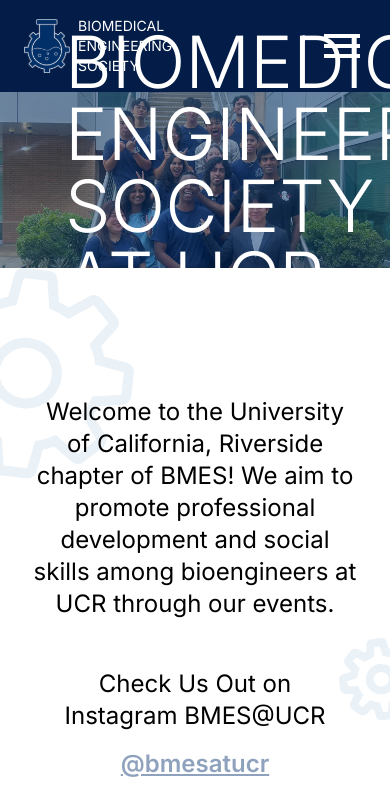
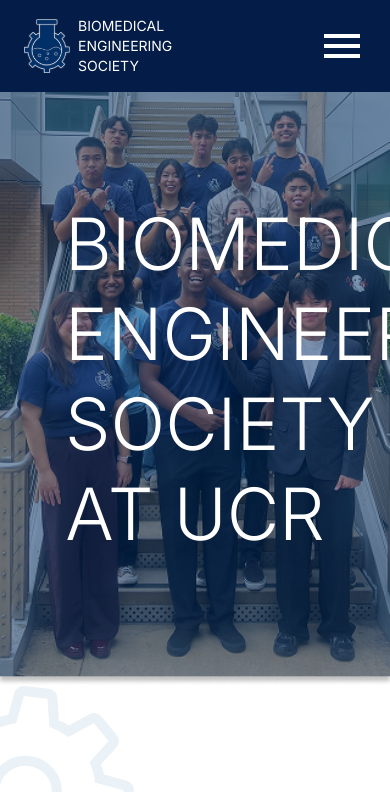
Before and after one commit to acm-ucr/bmes-website, a Next.js app: page / in a window 390 px wide. Shown: the top 792 px of the page. Built offline with nearby package versions, Linux system fonts and the light colour scheme.

Commit message:
responsified header

```diff
--- a/src/app/page.tsx
+++ b/src/app/page.tsx
@@ -1,5 +1,7 @@
+import Image from "next/image";
 import Header from "@/components/Header";
 import homeHeader from "@/public/headers/homeHeader.webp";
+import SmallHomeHeader from "@/public/headers/mobileHomeHeader.webp";
 import Landing from "@/components/home/Landing";
 
 const Home = () => {
@@ -8,6 +10,7 @@ const Home = () => {
       <Header
         title="BIOMEDICAL ENGINEERING SOCIETY AT UCR"
         image={homeHeader}
+        mobileImage={SmallHomeHeader}
       />
       <Landing />
     </div>
--- a/src/components/Header.tsx
+++ b/src/components/Header.tsx
@@ -5,16 +5,19 @@ import { usePathname } from "next/navigation";
 interface HeaderProps {
   title: string;
   image: StaticImageData;
+  mobileImage?: StaticImageData
   subtitle?: string;
 }
 
-const Header = ({ title, image, subtitle }: HeaderProps) => {
+const Header = ({ title, image, mobileImage, subtitle }: HeaderProps) => {
   const page = usePathname();
   return (
     <div className="pointer-events-none relative bg-white">
-      <Image src={image} alt={title} />
+      <Image src={image} alt={title} className="w-full hidden md:block"/>
+      <Image src={mobileImage || image} alt={title} className="w-full block md:hidden" />
+
       <div className="absolute inset-0 flex items-center justify-center text-center">
-        <div className="flex w-2/3 flex-col text-7xl font-light text-white">
+        <div className="flex w-2/3 flex-col text-7xl sm:text-10xl leading-tight font-light text-center text-white">
           {title}
           <div
             className={`mt-5 text-5xl font-light text-white ${page === "/mentorship" ? "italic underline" : ""}`}
```
Also changed, not shown: public/headers/mobileHomeHeader.webp (added), 1 other file (tests, documents, lock files or other folders).
